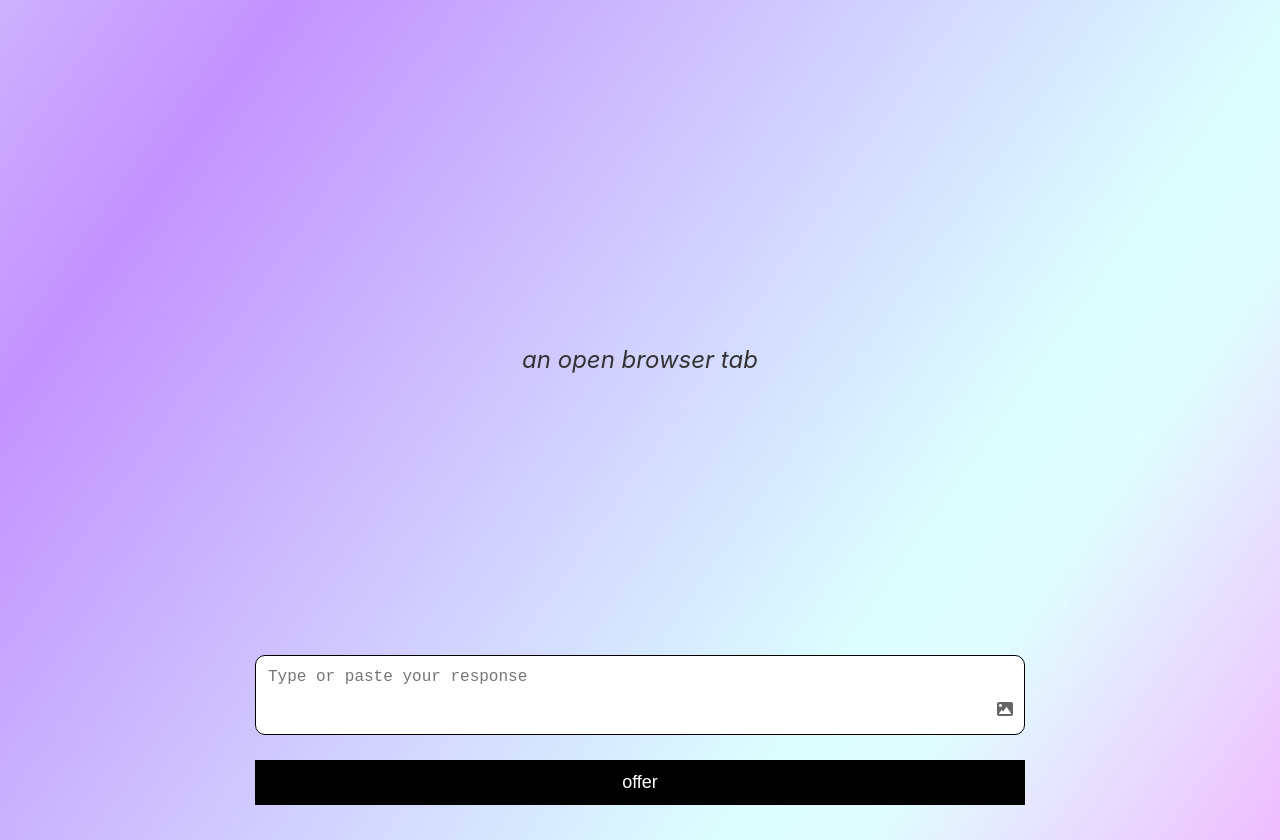
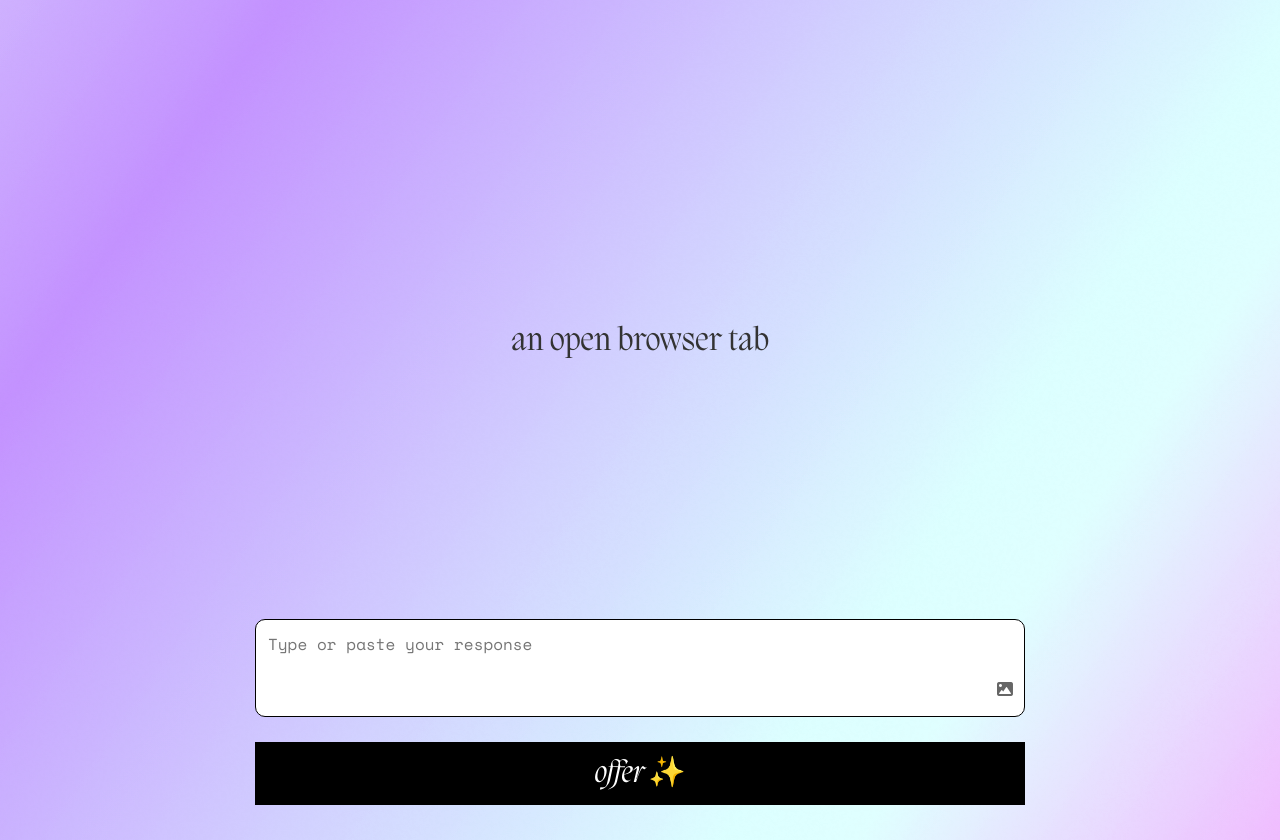
Before and after one commit to nicyin/digital-offerings, a plain HTML site: page altar.html in a window 1280 px wide. Drawn offline with nearby package versions, Linux system fonts and the light colour scheme.

Commit message:
altar.html styles

```diff
--- a/altar.html
+++ b/altar.html
@@ -7,6 +7,11 @@
     <link rel="stylesheet" href="/static/altar-style.css">
     <script src="/static/prompts.js"></script>
     <link rel="stylesheet" href="https://cdnjs.cloudflare.com/ajax/libs/font-awesome/6.0.0/css/all.min.css">
+
+    <link rel="preconnect" href="https://fonts.googleapis.com">
+    <link rel="preconnect" href="https://fonts.gstatic.com" crossorigin>
+    <link href="https://fonts.googleapis.com/css2?family=Space+Mono:ital@0;1&display=swap" rel="stylesheet">
+
 </head>
 <body>
     <div class="mobile-container">
@@ -25,7 +30,7 @@
                     </label>
                     <input type="file" id="imageInput" accept="image/*" hidden>
                 </div>
-                <button type="submit">offer</button>
+                <button type="submit">offer ✨</button>
             </form>
         </div>
     </div>
--- a/static/altar-style.css
+++ b/static/altar-style.css
@@ -1,6 +1,34 @@
+@font-face {
+    font-family: 'PP Migra';
+    src: url('fonts/PPMigra-Regular.ttf') format('truetype');
+    src: url('fonts/PPMigra-Regular.otf') format('opentype');
+    font-weight: 400;
+    font-style: normal;
+    }
+
+@font-face {
+    font-family: 'PP Migra Italic';
+    src: url('fonts/PPMigra-Italic.ttf') format('truetype');
+    src: url('fonts/PPMigra-Italic.otf') format('opentype');
+    font-weight: 400;
+    font-style: italic;
+    }
+
+ .space-mono-regular {
+        font-family: "Space Mono", monospace;
+        font-weight: 400;
+        font-style: normal;
+    }
+
+.space-mono-regular-italic {
+        font-family: "Space Mono", monospace;
+        font-weight: 400;
+        font-style: italic;
+    }
+
 /* Base styles */
 body {
-    font-family: -apple-system, BlinkMacSystemFont, "Segoe UI", Roboto, Helvetica, Arial, sans-serif;
+    font-family: 'PP Migra', 'Arial', sans-serif;
     max-width: 800px;
     margin: 0 auto;
     padding: 20px;
@@ -106,11 +134,11 @@ body::after {
 
 /* Form Elements */
 #prompt-container {
-    font-size: 24px;
+    font-size: 32px;
     margin: 20px 0;
     text-align: center;
     color: #333;
-    font-style: italic;
+    line-height: 1.2;
 }
 
 .input-area {
@@ -139,6 +167,21 @@ textarea {
     border-radius: 10px;
     resize: none;
     font-size: 16px;
+    font-family: 'Space Mono', monospace;
+}
+
+textarea::placeholder {
+    font-family: 'Space Mono', monospace;
+}
+
+textarea::-webkit-input-placeholder {
+    font-family: 'Space Mono', monospace;
+}
+textarea::-moz-placeholder {
+    font-family: 'Space Mono', monospace;
+}
+textarea:-ms-input-placeholder {
+    font-family: 'Space Mono', monospace;
 }
 
 .image-upload-label {
@@ -157,7 +200,8 @@ button[type="submit"] {
     border: none;
     border-radius: 0px;
     text-transform: lowercase;
-    font-size: 18px;
+    font-size: 30px;
+    font-family: 'PP Migra Italic', 'Arial', sans-serif;
 }
 
 /* Image Preview */
--- a/static/form-handler.js
+++ b/static/form-handler.js
@@ -79,9 +79,9 @@ async function saveEntry(entry) {
             previewContainer.style.display = "none";
             previewContainer.innerHTML = "";
             document.getElementById("prompt-container").textContent = getRandomPrompt();
-            alert("Entry saved successfully!");
+            alert("digital offering accepted");
         } else {
-            throw new Error(data.error || "Failed to save entry");
+            throw new Error(data.error || "offering failed :(");
         }
     } catch (error) {
         console.error("Error:", error);
```
Also changed, not shown: static/fonts/PPMigra-Italic.otf (added), static/fonts/PPMigra-Italic.ttf (added), static/fonts/PPMigra-Regular.otf (added), static/fonts/PPMigra-Regular.ttf (added).
